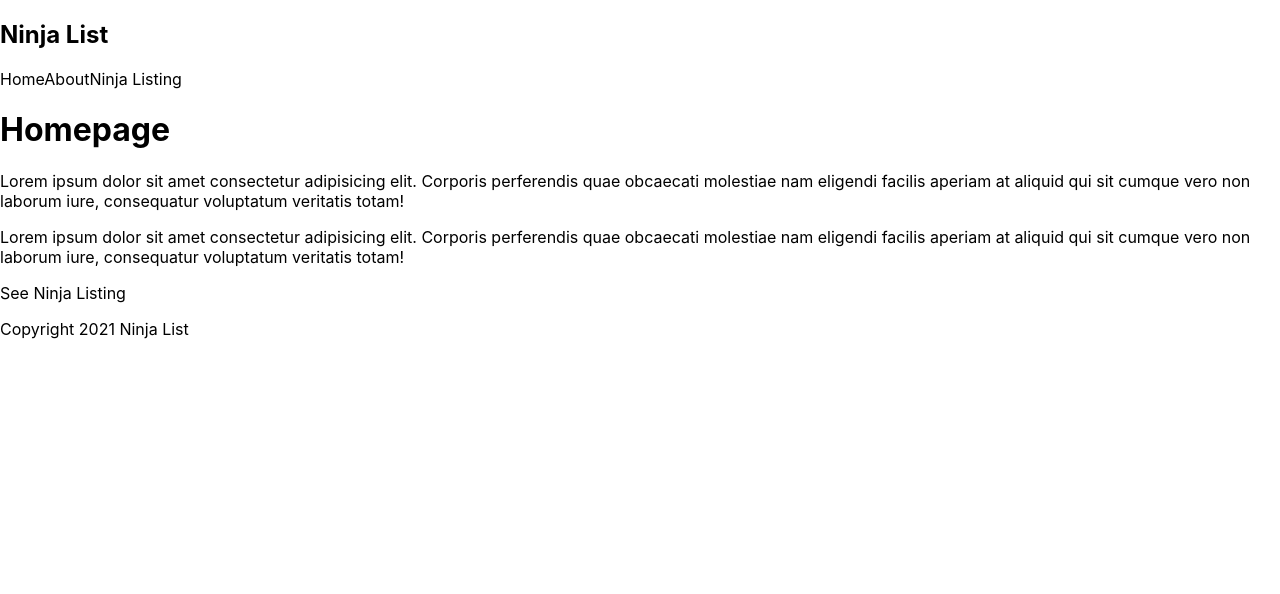
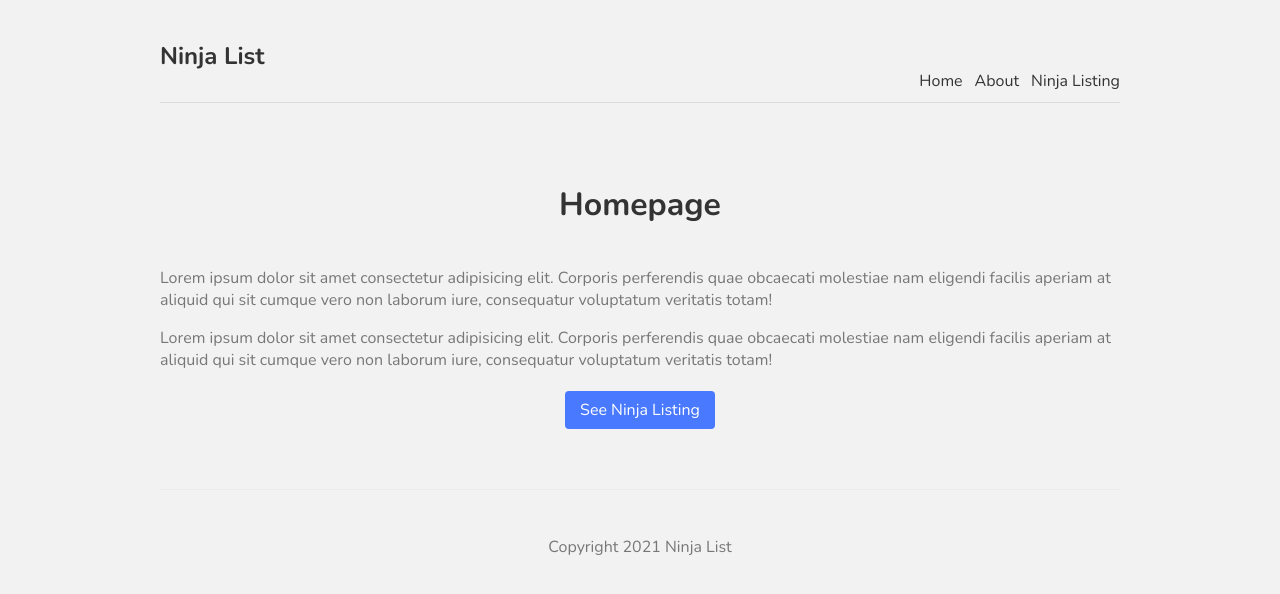
Before and after one commit to joeribreedveld/netninja-nextjs, a Next.js app: page / in a window 1280 px wide. Shown: the top 594 px of the page. Built offline with nearby package versions, Linux system fonts and the light colour scheme.

Commit message:
adding styles

```diff
--- a/comps/Footer.js
+++ b/comps/Footer.js
@@ -1,8 +1,8 @@
 const Footer = () => {
 	return (
-		<div>
+		<footer>
 			<p>Copyright 2021 Ninja List</p>
-		</div>
+		</footer>
 	)
 }
 
--- a/pages/index.js
+++ b/pages/index.js
@@ -8,17 +8,17 @@
 export default function Home() {
 	return (
 		<div>
-			<h1>Homepage</h1>
-			<p>
+			<h1 className={styles.title}>Homepage</h1>
+			<p className={styles.text}>
 				Lorem ipsum dolor sit amet consectetur adipisicing elit. Corporis perferendis quae obcaecati molestiae nam eligendi facilis aperiam at aliquid qui sit cumque vero non laborum iure,
 				consequatur voluptatum veritatis totam!
 			</p>
-			<p>
+			<p className={styles.text}>
 				Lorem ipsum dolor sit amet consectetur adipisicing elit. Corporis perferendis quae obcaecati molestiae nam eligendi facilis aperiam at aliquid qui sit cumque vero non laborum iure,
 				consequatur voluptatum veritatis totam!
 			</p>
 			<Link href='/ninjas'>
-				<a>See Ninja Listing</a>
+				<a className={styles.btn}>See Ninja Listing</a>
 			</Link>
 		</div>
 	)
--- a/styles/Home.module.css
+++ b/styles/Home.module.css
@@ -1,129 +1,20 @@
-.container {
-  padding: 0 2rem;
+.title {
+	color: #333;
+	padding-bottom: 20px;
+	text-align: center;
 }
 
-.main {
-  min-height: 100vh;
-  padding: 4rem 0;
-  flex: 1;
-  display: flex;
-  flex-direction: column;
-  justify-content: center;
-  align-items: center;
+.text {
+	color: #777;
 }
 
-.footer {
-  display: flex;
-  flex: 1;
-  padding: 2rem 0;
-  border-top: 1px solid #eaeaea;
-  justify-content: center;
-  align-items: center;
+.btn {
+	display: block;
+	width: 150px;
+	padding: 8px 0;
+	margin: 20px auto;
+	background: #4979ff;
+	border-radius: 4px;
+	color: white;
+	text-align: center;
 }
-
-.footer a {
-  display: flex;
-  justify-content: center;
-  align-items: center;
-  flex-grow: 1;
-}
-
-.title a {
-  color: #0070f3;
-  text-decoration: none;
-}
-
-.title a:hover,
-.title a:focus,
-.title a:active {
-  text-decoration: underline;
-}
-
-.title {
-  margin: 0;
-  line-height: 1.15;
-  font-size: 4rem;
-}
-
-.title,
-.description {
-  text-align: center;
-}
-
-.description {
-  margin: 4rem 0;
-  line-height: 1.5;
-  font-size: 1.5rem;
-}
-
-.code {
-  background: #fafafa;
-  border-radius: 5px;
-  padding: 0.75rem;
-  font-size: 1.1rem;
-  font-family: Menlo, Monaco, Lucida Console, Liberation Mono, DejaVu Sans Mono,
-    Bitstream Vera Sans Mono, Courier New, monospace;
-}
-
-.grid {
-  display: flex;
-  align-items: center;
-  justify-content: center;
-  flex-wrap: wrap;
-  max-width: 800px;
-}
-
-.card {
-  margin: 1rem;
-  padding: 1.5rem;
-  text-align: left;
-  color: inherit;
-  text-decoration: none;
-  border: 1px solid #eaeaea;
-  border-radius: 10px;
-  transition: color 0.15s ease, border-color 0.15s ease;
-  max-width: 300px;
-}
-
-.card:hover,
-.card:focus,
-.card:active {
-  color: #0070f3;
-  border-color: #0070f3;
-}
-
-.card h2 {
-  margin: 0 0 1rem 0;
-  font-size: 1.5rem;
-}
-
-.card p {
-  margin: 0;
-  font-size: 1.25rem;
-  line-height: 1.5;
-}
-
-.logo {
-  height: 1em;
-  margin-left: 0.5rem;
-}
-
-@media (max-width: 600px) {
-  .grid {
-    width: 100%;
-    flex-direction: column;
-  }
-}
-
-@media (prefers-color-scheme: dark) {
-  .card,
-  .footer {
-    border-color: #222;
-  }
-  .code {
-    background: #111;
-  }
-  .logo img {
-    filter: invert(1);
-  }
-}
--- a/styles/globals.css
+++ b/styles/globals.css
@@ -1,26 +1,43 @@
-html,
+@import url('https://fonts.googleapis.com/css2?family=Nunito:wght@300;400;600;700&display=swap');
+
 body {
-  padding: 0;
-  margin: 0;
-  font-family: -apple-system, BlinkMacSystemFont, Segoe UI, Roboto, Oxygen,
-    Ubuntu, Cantarell, Fira Sans, Droid Sans, Helvetica Neue, sans-serif;
+	background: #f2f2f2;
+	color: #333;
+	font-family: "Nunito";
 }
 
 a {
-  color: inherit;
-  text-decoration: none;
+	color: #333;
+	text-decoration: none;
 }
 
-* {
-  box-sizing: border-box;
+.content {
+	max-width: 960px;
+	margin: 0 auto;
 }
 
-@media (prefers-color-scheme: dark) {
-  html {
-    color-scheme: dark;
-  }
-  body {
-    color: white;
-    background: black;
-  }
+nav {
+	margin: 10px auto 80px;
+	padding: 10px 0;
+	display: flex;
+	justify-content: flex-end;
+	align-items: flex-end;
+	border-bottom: 1px solid #ddd;
 }
+
+nav a {
+	margin-left: 12px;
+}
+
+nav .logo {
+	margin-right: auto;
+}
+
+footer {
+	display: block;
+	text-align: center;
+	padding: 30px 0;
+	margin-top: 60px;
+	color: #777;
+	border-top: 1px solid #eaeaea;
+}
```
Also changed, not shown: styles/Ninjas.module.css (added).
